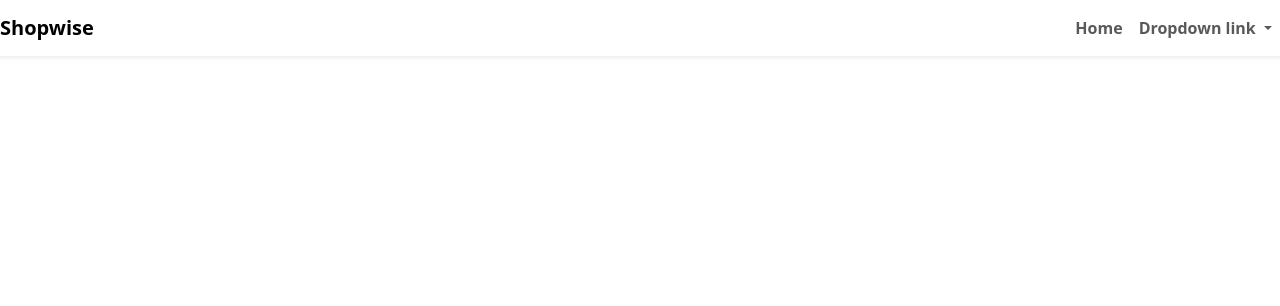
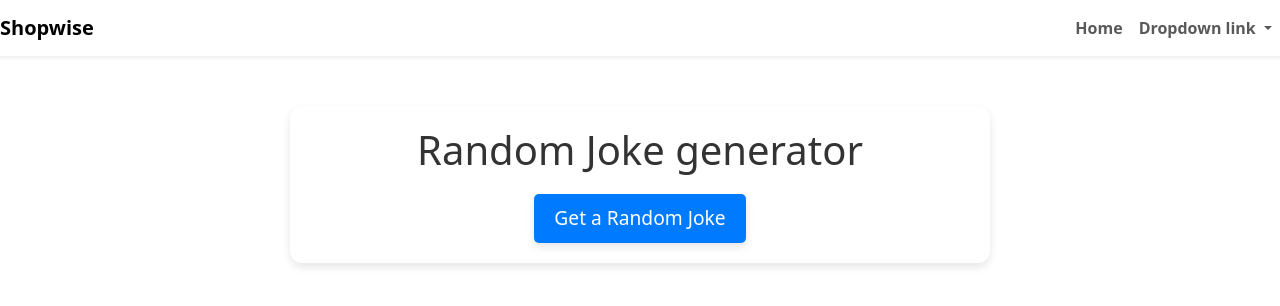
Before and after one commit to SHUHAG13/AngularFromScratchToAdvance, an Angular app: page /jokes in a window 1280 px wide. Before the commit this address led to /. Shown: the top 306 px of the page. Built offline with nearby package versions, Linux system fonts and the light colour scheme.

Commit message:
Add Random Jokes Game

```diff
--- a/src/app/app.config.ts
+++ b/src/app/app.config.ts
@@ -2,7 +2,8 @@ import { ApplicationConfig, provideZoneChangeDetection } from '@angular/core';
 import { provideRouter } from '@angular/router';
 
 import { routes } from './app.routes';
+import { provideHttpClient } from '@angular/common/http';
 
 export const appConfig: ApplicationConfig = {
-  providers: [provideZoneChangeDetection({ eventCoalescing: true }), provideRouter(routes)]
+  providers: [provideZoneChangeDetection({ eventCoalescing: true }), provideRouter(routes),provideHttpClient()]
 };
--- a/src/app/app.routes.ts
+++ b/src/app/app.routes.ts
@@ -8,6 +8,7 @@ import { GuessingGameComponent } from './pages/guessing-game/guessing-game.compo
 import { TicTacToeComponent } from './pages/tic-tac-toe/tic-tac-toe.component';
 import { DynamicFilterComponent } from './pages/dynamic-filter/dynamic-filter.component';
 import { FaqAccordionComponent } from './pages/faq-accordion/faq-accordion.component';
+import { JokesComponent } from './pages/jokes/jokes.component';
 
 export const routes: Routes = [
     {path: '', redirectTo: 'home', pathMatch: 'full'},
@@ -19,5 +20,6 @@ export const routes: Routes = [
     {path:'guess-game',component:GuessingGameComponent},
     {path:"tic-tac-toe",component:TicTacToeComponent},
     {path:'dynamic-filter',component:DynamicFilterComponent},
-    {path:'faq-accordion',component:FaqAccordionComponent}
+    {path:'faq-accordion',component:FaqAccordionComponent},
+    {path:'jokes',component:JokesComponent}
 ];
--- a/src/app/pages/faq-accordion/faq-accordion.component.css
+++ b/src/app/pages/faq-accordion/faq-accordion.component.css
@@ -7,7 +7,6 @@
 
 .faq-item {
     border: 1px solid #ddd;
-
     border-radius: 4px;
     margin-bottom: 10px;
     padding: 10px;
--- a/src/app/pages/home/home.component.html
+++ b/src/app/pages/home/home.component.html
@@ -20,6 +20,7 @@
           <li routerLink="/tic-tac-toe">Tic Tac Toe</li>
           <li routerLink="/dynamic-filter">Dynami Filter</li>
            <li routerLink="/faq-accordion">Faq Accordion</li>
+            <li routerLink="/jokes">Random Jokes Genrator</li>
 
           <li>Introduction 6</li>
           <li>Introduction 6</li>
--- /dev/null
+++ b/src/app/pages/jokes/jokes.component.css
@@ -0,0 +1,39 @@
+.joke-container {
+    text-align: center;
+    max-width: 700px;
+    margin: 50px auto;
+    padding: 20px;
+    border-radius: 12px;
+    background: #fff;
+    box-shadow: 0 4px 8px rgba(0, 0, 0, 0.1);
+
+}
+h2 {
+    font-size: 2.5rem;
+    margin-bottom: 20px;
+    color: #333;
+    font-weight: 500;
+}
+button{
+    padding: 10px 20px;
+    font-size: 1.2rem;
+    background-color: #007bff;
+    color: white;
+    border: none;
+    border-radius: 5px;
+    cursor: pointer;
+    transition: background-color 0.3s ease;
+    box-shadow: 0 4px 8px rgba(0, 0, 0, 0.1);
+
+}
+button:hover{
+    background-color: #0056b3;
+    transform: translateY(-2px);
+}
+.loading {
+    font-size: 1.5rem;
+    color: #888;
+    line-height: 25px;
+    text-align: left;
+    margin-top: 20px;
+}
--- /dev/null
+++ b/src/app/pages/jokes/jokes.component.html
@@ -0,0 +1,13 @@
+<div class="joke-container">
+    <h2>Random Joke generator</h2>
+    <button (click)="fetchJoke()">Get a Random Joke</button>
+    <div *ngIf="isLoading">Loading...</div>
+    <div *ngIf="errorMessage" class="error">{{errorMessage}}</div>
+    <div *ngIf="jokeSetUp && !isLoading && !errorMessage">
+        <p><strong>Setup:</strong>{{ jokeSetUp}}</p>
+        <p><strong>PunchLine:</strong>{{jokePunchLine}}</p>
+
+
+    </div>
+
+</div>
--- /dev/null
+++ b/src/app/pages/jokes/jokes.component.ts
@@ -0,0 +1,37 @@
+import { CommonModule } from '@angular/common';
+import { Component } from '@angular/core';
+
+import { JokeService } from './../../services/joke.service';
+
+@Component({
+  selector: 'app-jokes',
+  imports: [CommonModule],
+  templateUrl: './jokes.component.html',
+  styleUrls: ['./jokes.component.css'],
+  providers: [JokeService]
+})
+export class JokesComponent {
+jokeSetUp:string='';
+jokePunchLine:string='';
+isLoading:boolean=false;
+errorMessage:string='';
+constructor(private JokeService:JokeService){}
+fetchJoke(){
+  this.isLoading=true;
+  this.errorMessage='';
+  this.JokeService.getRandomJoke().subscribe({
+    next:(joke)=>{
+      this.jokeSetUp=joke.setup;
+      this.jokePunchLine=joke.delivery;
+      this.isLoading=false;
+    },error:()=>{
+      this.errorMessage='Error fetching joke,Please try again';
+      this.jokeSetUp='';
+      this.jokePunchLine='';
+      this.isLoading=false;
+
+    },
+  });
+}
+
+}
--- /dev/null
+++ b/src/app/services/joke.service.ts
@@ -0,0 +1,15 @@
+import { HttpClient } from '@angular/common/http';
+import { Injectable } from '@angular/core';
+import { Observable } from 'rxjs';
+
+@Injectable({
+  providedIn: 'root',
+})
+export class JokeService {
+private apiUrl = 'https://v2.jokeapi.dev/joke/Any?type=twopart';
+  constructor(private http: HttpClient) {}
+
+ getRandomJoke(): Observable<{ setup: string; delivery: string }> {
+  return this.http.get<{ setup: string; delivery: string }>(this.apiUrl);
+}
+}
```
Also changed, not shown: 2 other files (tests, documents, lock files or other folders).
